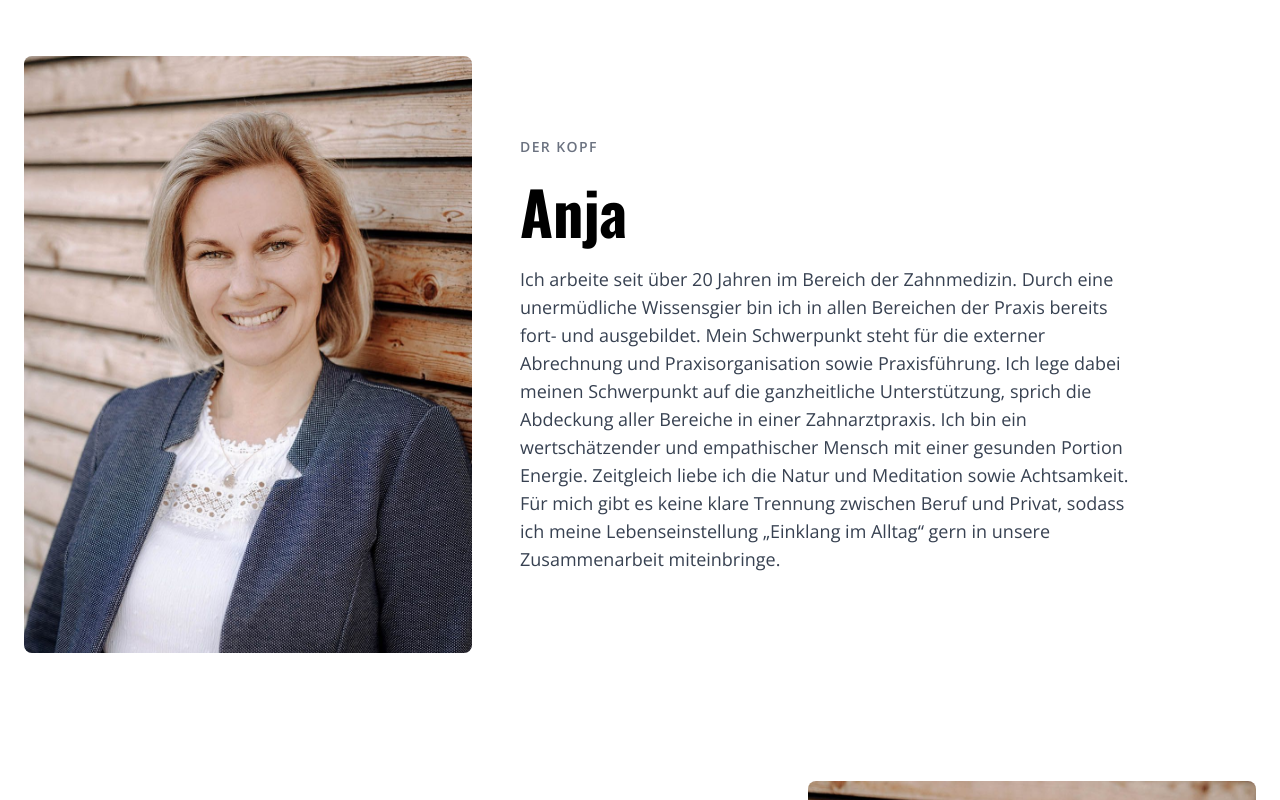
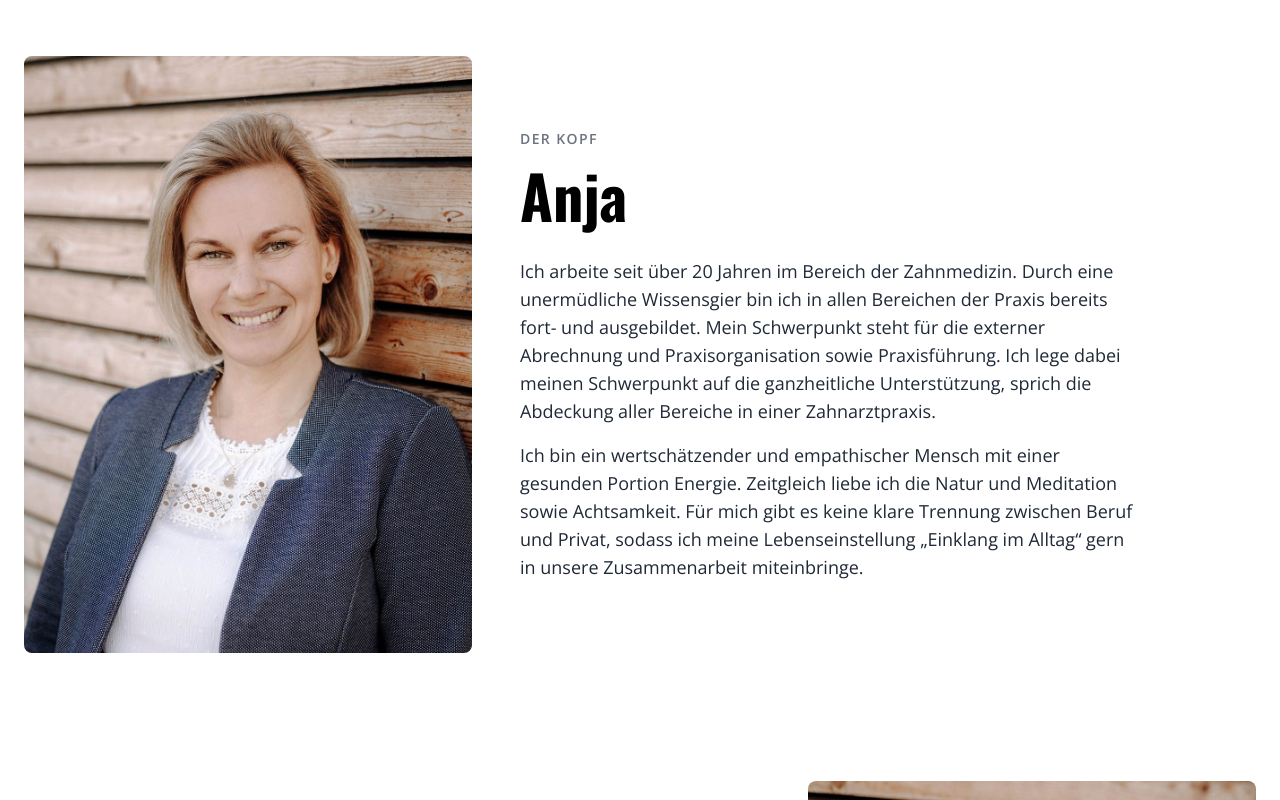
Before and after one commit to randolph-mb/zama-management-website, a Next.js app: page /team in a window 1280 px wide. Shown: the part 600-1400 px from the top of the page. Built offline with nearby package versions, Linux system fonts and the light colour scheme.

Commit message:
Improve text readability on Team page

```diff
--- a/app/team/page.tsx
+++ b/app/team/page.tsx
@@ -99,16 +99,20 @@ export default function TeamPage() {
                   </div>
 
                   {/* Text Content */}
-                  <div className="flex flex-col justify-center space-y-4 md:space-y-6 md:w-1/2">
-                    <p className="text-xs md:text-sm font-semibold tracking-widest text-gray-500 uppercase">
+                  <div className="flex flex-col justify-center md:w-1/2">
+                    <p className="text-xs md:text-sm font-semibold tracking-widest text-gray-500 uppercase mb-2 md:mb-4">
                       {member.label}
                     </p>
-                    <h2 className="text-4xl md:text-5xl lg:text-6xl font-bold text-[var(--color-text)]">
+                    <h2 className="text-4xl md:text-5xl lg:text-6xl font-bold text-[var(--color-text)] mb-6 md:mb-8">
                       {member.name}
                     </h2>
-                    <p className="text-base md:text-lg leading-relaxed text-gray-700">
-                      {member.description}
-                    </p>
+                    <div className="text-base md:text-lg leading-relaxed text-gray-800 space-y-4">
+                      {member.description.split('\n\n').map((paragraph, i) => (
+                        <p key={i}>
+                          {paragraph}
+                        </p>
+                      ))}
+                    </div>
                   </div>
                 </div>
               );
```
